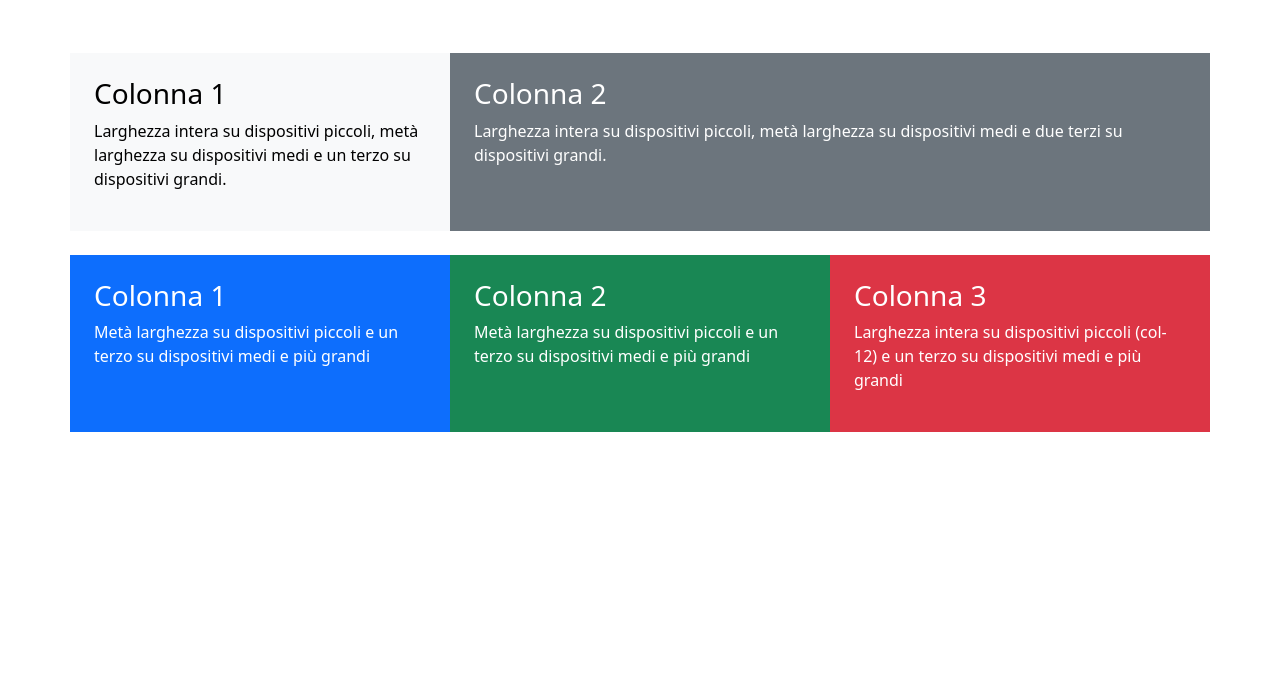
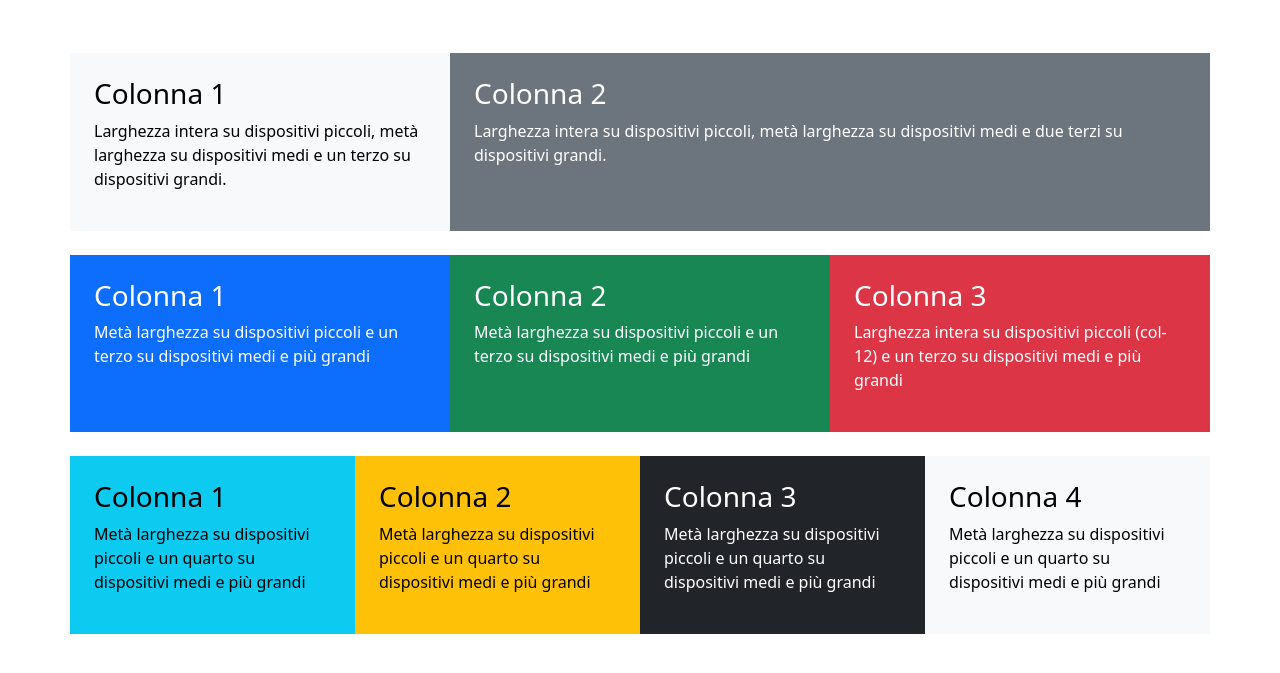
Before and after one commit to luigicaiaffa/htmlcss-bootstrap-layout, a plain HTML site: page index.html in a window 1280 px wide. Shown: the part 131-804 px from the top of the page. Drawn offline with nearby package versions, Linux system fonts and the light colour scheme.

Commit message:
add 3 row

```diff
--- a/index.html
+++ b/index.html
@@ -81,6 +81,45 @@
             </p>
           </div>
         </div>
+
+        <!-- # ROW 3 -->
+        <div class="row mb-5">
+          <!-- col 1 -->
+          <div class="col-6 col-md-3 p-4 text-bg-info">
+            <h3>Colonna 1</h3>
+            <p>
+              Metà larghezza su dispositivi piccoli e un quarto su dispositivi
+              medi e più grandi
+            </p>
+          </div>
+
+          <!-- col 2 -->
+          <div class="col-6 col-md-3 p-4 text-bg-warning">
+            <h3>Colonna 2</h3>
+            <p>
+              Metà larghezza su dispositivi piccoli e un quarto su dispositivi
+              medi e più grandi
+            </p>
+          </div>
+
+          <!-- col 3 -->
+          <div class="col-6 col-md-3 p-4 text-bg-dark">
+            <h3>Colonna 3</h3>
+            <p>
+              Metà larghezza su dispositivi piccoli e un quarto su dispositivi
+              medi e più grandi
+            </p>
+          </div>
+
+          <!-- col 4 -->
+          <div class="col-6 col-md-3 p-4 text-bg-light">
+            <h3>Colonna 4</h3>
+            <p>
+              Metà larghezza su dispositivi piccoli e un quarto su dispositivi
+              medi e più grandi
+            </p>
+          </div>
+        </div>
       </main>
     </div>
   </body>
```
